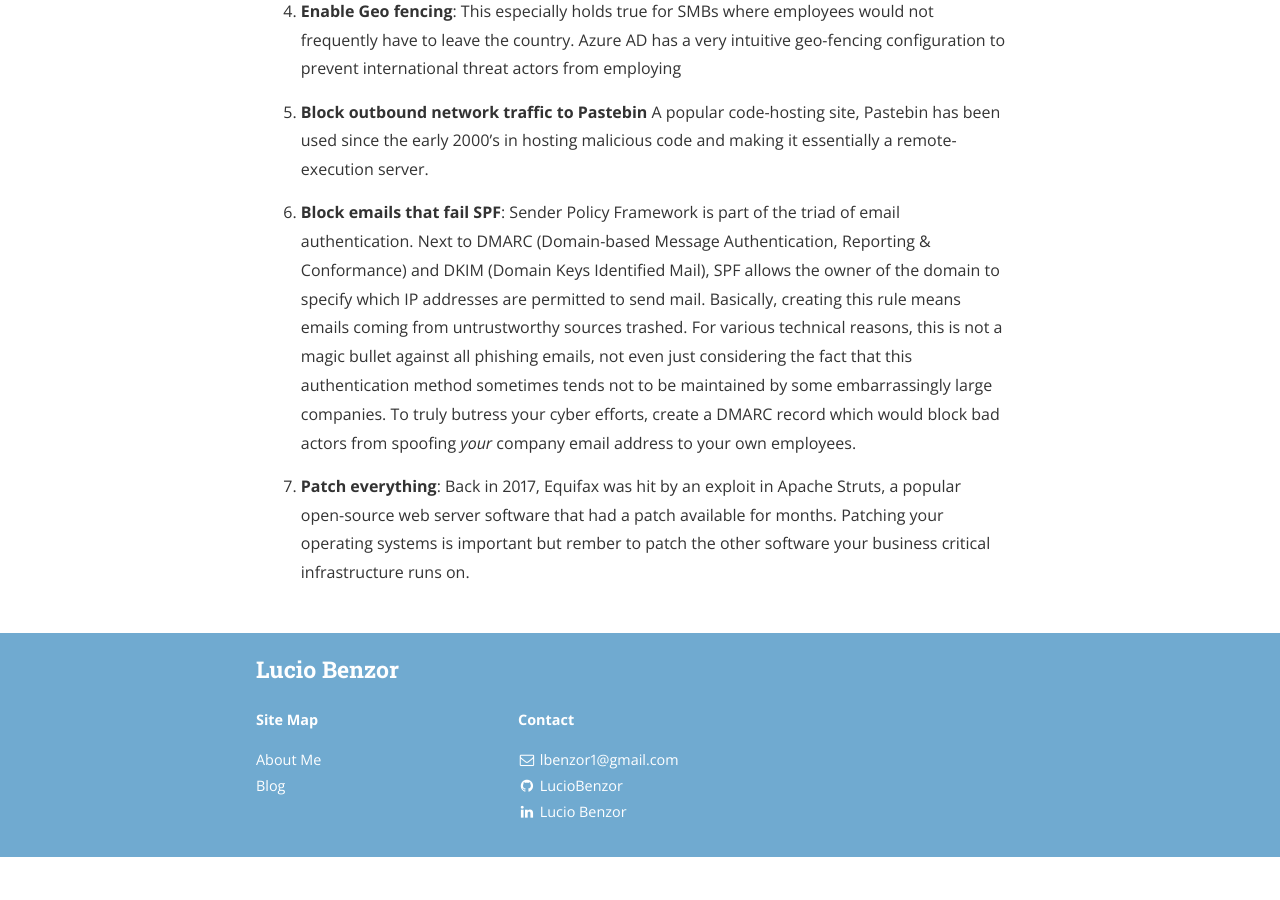
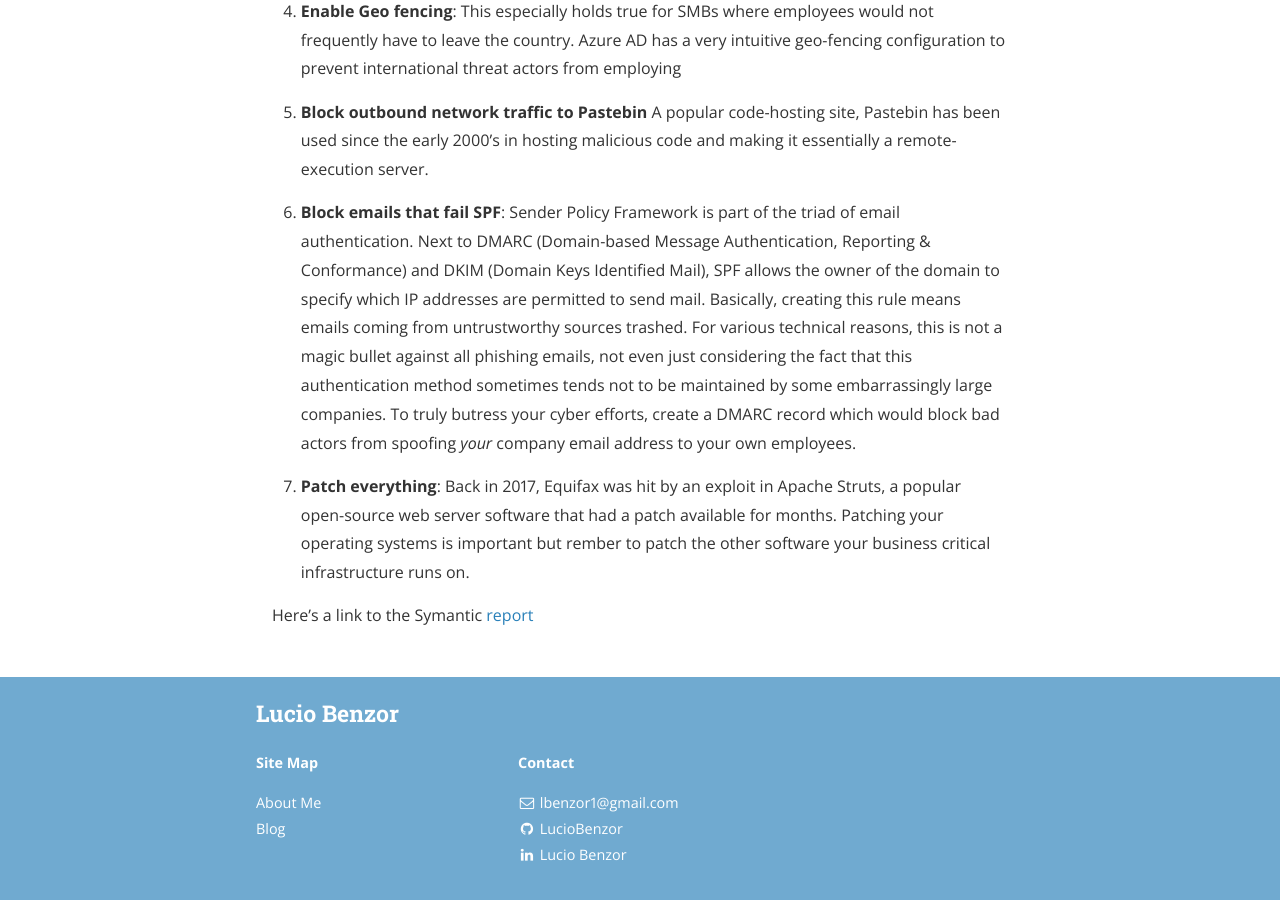
Before and after one commit to LucioBenzor/LucioBenzor.github.io, a Jekyll site: the page built from _posts/2019-09-27-Cybersecurity-for-SMBs.md, in a window 1280 px wide and 900 px high, scrolled down 935 px. Built offline with Jekyll 4.4.1, drawn with Linux system fonts in a browser that asks for light colours; nearby versions of some CDN libraries; before the commit the page ends 1792 px from its top, so only the background shows below that.

Commit message:
Update 2019-09-27-Cybersecurity-for-SMBs.md

```diff
--- a/_posts/2019-09-27-Cybersecurity-for-SMBs.md
+++ b/_posts/2019-09-27-Cybersecurity-for-SMBs.md
@@ -35,3 +35,5 @@
 
 7. **Patch everything**: Back in 2017, Equifax was hit by an exploit in Apache Struts, a popular open-source web server software that had a
 patch available for months. Patching your operating systems is important but rember to patch the other software your business critical infrastructure runs on.
+
+Here's a link to the Symantic [report](https://www.symantec.com/content/dam/symantec/docs/reports/istr-24-2019-en.pdf)
```
